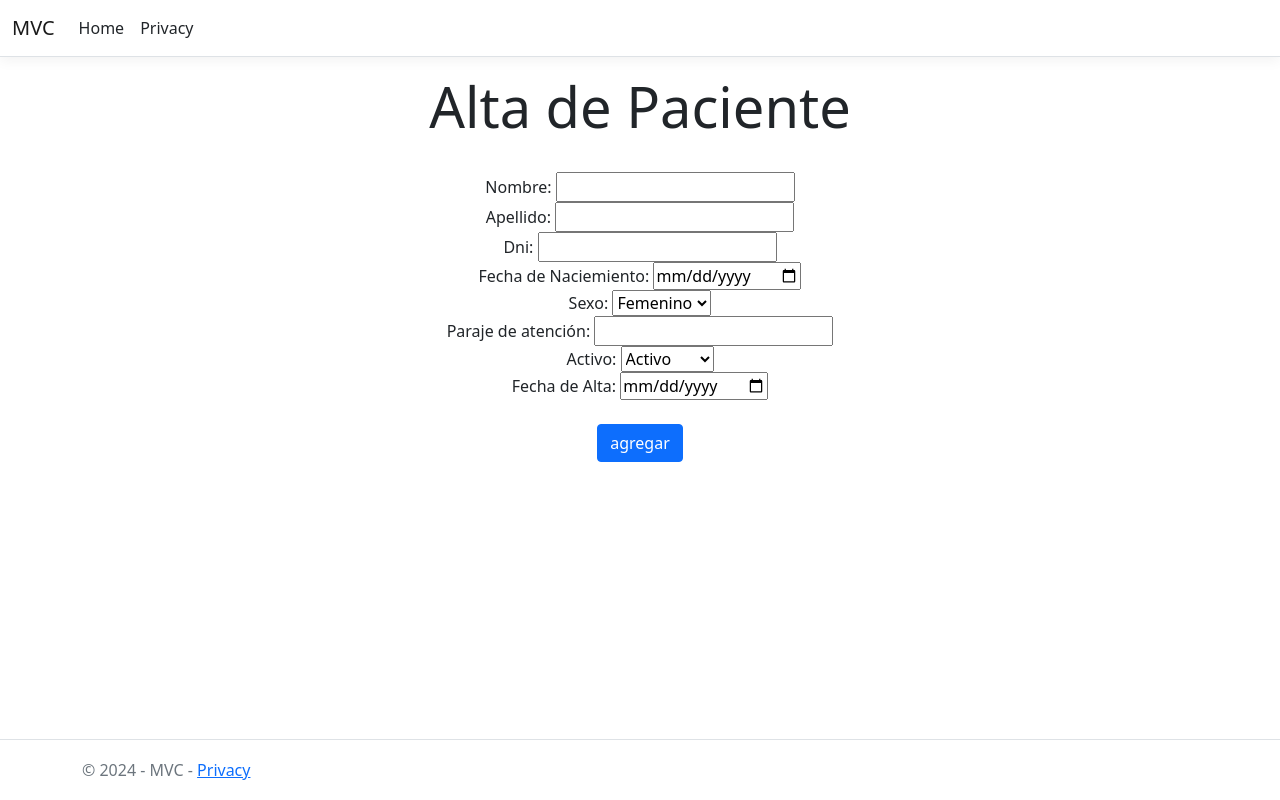
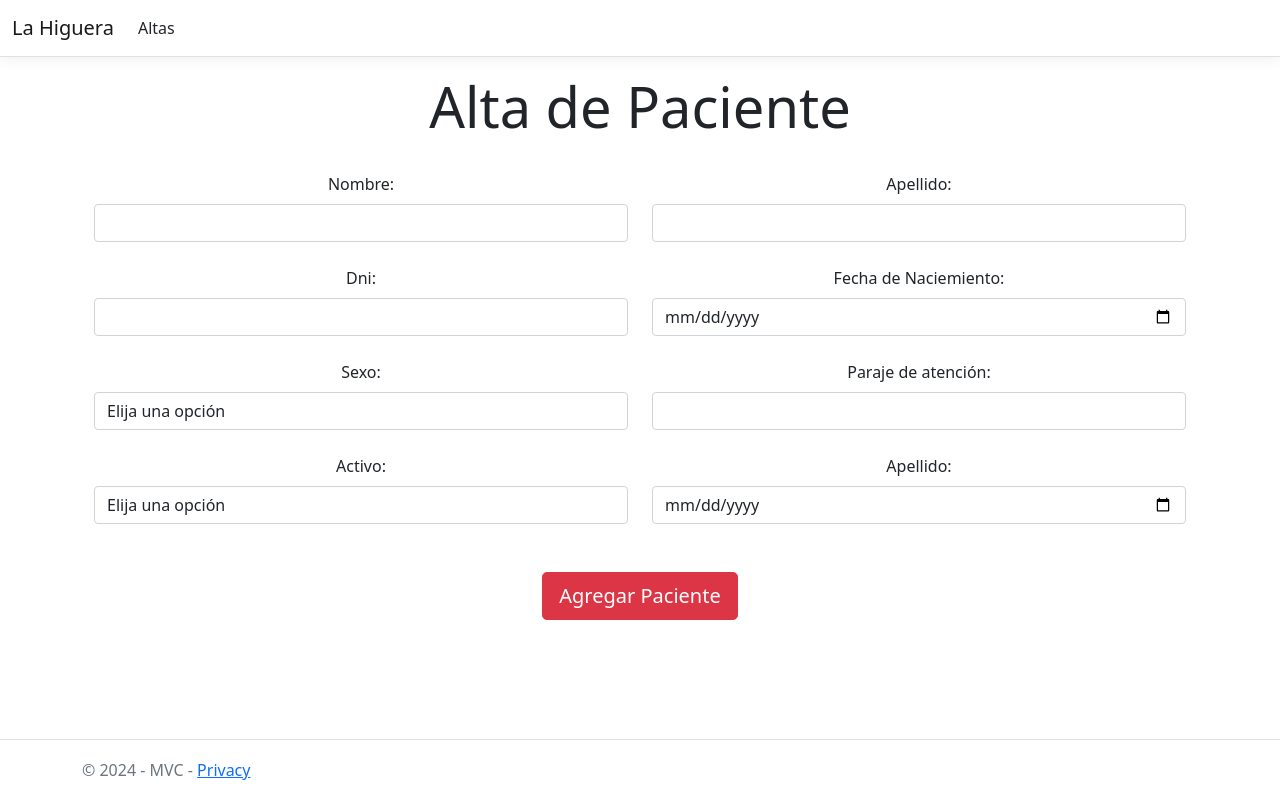
Before and after one commit to jmanwel/LaHiguera, an ASP.NET Core app: page /Paciente/CreatePatient in a window 1280 px wide. Run offline with ASP.NET Core 8, Linux system fonts and the light colour scheme; style sheets or scripts are compiled from the project's sources.

Commit message:
[MOD] changes in views CreatePatient | Index

```diff
--- a/MVC/Views/Home/Index.cshtml
+++ b/MVC/Views/Home/Index.cshtml
@@ -1,8 +1,7 @@
 @{
-    ViewData["Title"] = "Home Page";
+    ViewData["Title"] = "La Higuera";
 }
 
 <div class="text-center">
-    <h1 class="display-4">Welcome!</h1>
-    <p>Learn about <a href="https://learn.microsoft.com/aspnet/core">building Web apps with ASP.NET Core</a>.</p>
+    <h1 class="display-4">Bienvenido a la app de historias clínicas</h1>
 </div>
--- a/MVC/Views/Paciente/CreatePatient.cshtml
+++ b/MVC/Views/Paciente/CreatePatient.cshtml
@@ -4,46 +4,63 @@
     Layout = "../Shared/_Layout.cshtml";
 }
 
-<div class="text-center">
+<div class="container text-center">
     <h1 class="display-4">Alta de Paciente</h1>
     <br />
     <form action="/Paciente/CreatePatient" method="post">
         <div class="row">
-            <div>
-                Nombre: <input type="text" name="nombre" value="" />
+            <div class="col">
+                <label class="form-label" for="nombre">Nombre: </label>
+                <input class="form-control" type="text" name="nombre" value="" />
             </div>
-            <div>
-                Apellido: <input type="text" name="apellido" value="" />
+            <div class="col">
+                <label class="form-label" for="apellido">Apellido: </label>
+                <input class="form-control" type="text" name="apellido" value="" />
             </div>
         </div>
-
-        <div>
-            Dni: <input type="number" name="Dni" value="" />
+        <br />
+        <div class="row">
+            <div class="col">
+                <label class="form-label" for="Dni">Dni: </label>
+                <input class="form-control" type="number" name="Dni" value="" />
+            </div>
+            <div class="col">
+                <label class="form-label" for="FechaNac">Fecha de Naciemiento: </label>
+                <input class="form-control" type="date" name="FechaNac" value="" />
+            </div>
         </div>
-        <div>
-            Fecha de Naciemiento: <input type="date" name="FechaNac" value="" />
-        </div>
-        <div>
-            Sexo:
-                <select name="Sexo">
+        <br />
+        <div class="row">
+            <div class="col">
+                <label class="form-label" for="Sexo">Sexo: </label>
+                <select class="form-control" name="Sexo">
+                    <option value="">Elija una opción</option>
                     <option value="femenino">Femenino</option>
                     <option value="masculino">Masculino</option>
                 </select>
+            </div>
+            <div class="col">
+                <label class="form-label" for="ParajeAtencion">Paraje de atención: </label>
+                <input class="form-control" type="text" name="ParajeAtencion" value="" />
+            </div>
         </div>
-        <div>
-            Paraje de atención: <input type="text" name="ParajeAtencion" value="" />
-        </div>
-        <div>
-            Activo:
-                <select name="FlgActivo">
+        <br />
+        <div class="row">
+            <div class="col">
+                <label class="form-label" for="FechaNac">Activo:</label>
+                <select class="form-control" name="FlgActivo">
+                    <option value="">Elija una opción</option>
                     <option value=1>Activo</option>
                     <option value=0>No activo</option>
                 </select>
-        </div>
-        <div>
-            Fecha de Alta: <input type="date" name="FechaAlta" value="" />
+            </div>
+            <div class="col">
+                <label class="form-label" for="FechaAlta">Apellido: </label>
+                <input class="form-control" type="date" name="FechaAlta" value="" />
+            </div>
         </div>
         <br />
-        <input class="btn btn-primary" type="submit" name="agregar" value="agregar" />
+        <br />
+        <input class="btn btn-lg btn-danger" type="submit" name="agregar" value="Agregar Paciente" />
     </form>
 </div>
--- a/MVC/Views/Shared/_Layout.cshtml
+++ b/MVC/Views/Shared/_Layout.cshtml
@@ -3,7 +3,7 @@
 <head>
     <meta charset="utf-8" />
     <meta name="viewport" content="width=device-width, initial-scale=1.0" />
-    <title>@ViewData["Title"] - MVC</title>
+    <title>@ViewData["Title"]</title>
     <link rel="stylesheet" href="~/lib/bootstrap/dist/css/bootstrap.min.css" />
     <link rel="stylesheet" href="~/css/site.css" asp-append-version="true" />
     <link rel="stylesheet" href="~/MVC.styles.css" asp-append-version="true" />
@@ -12,7 +12,7 @@
     <header>
         <nav class="navbar navbar-expand-sm navbar-toggleable-sm navbar-light bg-white border-bottom box-shadow mb-3">
             <div class="container-fluid">
-                <a class="navbar-brand" asp-area="" asp-controller="Home" asp-action="Index">MVC</a>
+                <a class="navbar-brand" asp-area="" asp-controller="Home" asp-action="Index">La Higuera</a>
                 <button class="navbar-toggler" type="button" data-bs-toggle="collapse" data-bs-target=".navbar-collapse" aria-controls="navbarSupportedContent"
                         aria-expanded="false" aria-label="Toggle navigation">
                     <span class="navbar-toggler-icon"></span>
@@ -20,10 +20,7 @@
                 <div class="navbar-collapse collapse d-sm-inline-flex justify-content-between">
                     <ul class="navbar-nav flex-grow-1">
                         <li class="nav-item">
-                            <a class="nav-link text-dark" asp-area="" asp-controller="Home" asp-action="Index">Home</a>
-                        </li>
-                        <li class="nav-item">
-                            <a class="nav-link text-dark" asp-area="" asp-controller="Home" asp-action="Privacy">Privacy</a>
+                            <a class="nav-link text-dark" asp-area="" asp-controller="Paciente" asp-action="CreatePatient">Altas</a>
                         </li>
                     </ul>
                 </div>
```
Also changed, not shown: 11 other files.
